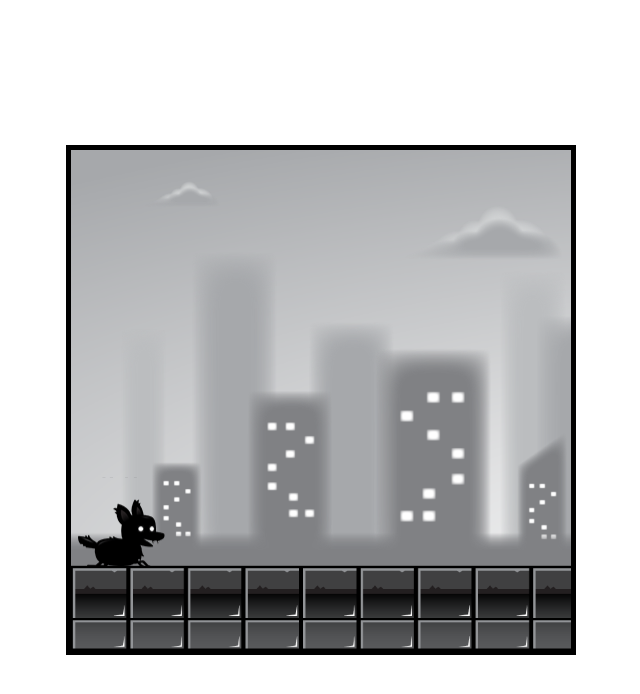
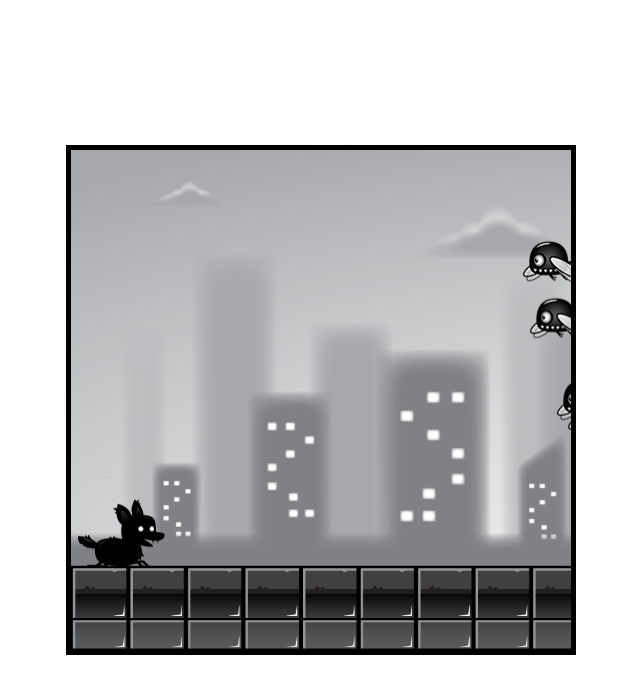
Before and after one commit to dav31974/ds_cool_game, a plain HTML site: page index.html in a window 1280 px wide. Shown: the whole page, without its empty margins (319-959 px from the left). Drawn offline with Linux system fonts and the light colour scheme; animation ran at ten frames a second.

Commit message:
flying enemy right

```diff
--- /dev/null
+++ b/enemies.js
@@ -0,0 +1,51 @@
+class Enemy {
+    constructor() {
+        this.frameX = 0;
+        this.frameY = 0;
+        this.fps = 20;
+        this.frameInterval = 1000 / this.fps;
+        this.frameTimer = 0;
+        this.markedForDeletion = false;
+    }
+    update(deltaTime) {
+        // movement
+        this.x -= this.speedX + this.game.speed;
+        this.y += this.speedY;
+        if (this.frameTimer > this.frameInterval) {
+            this.frameTimer = 0;
+            if (this.frameX < this.maxFrame) this.frameX++;
+            else this.frameX = 0;
+        } else {
+            this.frameTimer += deltaTime;
+        }
+        // check if off screen
+        if (this.x + this.width < 0) this.markedForDeletion = true;
+    }
+    draw(context) {
+        context.drawImage(this.image, this.frameX * this.width, 0, this.width, this.height, this.x, this.y, this.width, this.height)
+    }
+}
+
+export class FlyingEnemy extends Enemy {
+    constructor(game) {
+        super();
+        this.game = game;
+        this.width = 60;
+        this.height = 44;
+        this.x = this.game.width;
+        this.y = Math.random() * this.game.height * 0.5;
+        this.speedX = Math.random() + 1;
+        this.speedY = 0;
+        this.maxFrame = 5;                                       // number of frame image
+        this.image = document.getElementById('enemy_fly');
+    }
+    update(deltaTime) {
+        super.update(deltaTime);
+    }
+}
+
+export class GroundEnemy extends Enemy {
+}
+
+export class ClimbingEnemy extends Enemy {
+}
--- a/index.html
+++ b/index.html
@@ -17,6 +17,9 @@
     <img id="layer3" src="assets/layer-3.png" alt="player-png">
     <img id="layer4" src="assets/layer-4.png" alt="player-png">
     <img id="layer5" src="assets/layer-5.png" alt="player-png">
+    <img id="enemy_fly" src="assets/enemy_fly.png" alt="enemy-fly-png">
+    <img id="enemy_plant" src="assets/enemy_plant.png" alt="enemy-plant-png">
+    <img id="enemy_spider" src="assets/enemy_spider_big.png" alt="enemy-spider-png">
 
     <script type="module" src="main.js"></script>
 </body>
--- a/main.js
+++ b/main.js
@@ -1,6 +1,7 @@
 import { Player } from './player.js';
 import { InputHandler } from './input.js';
 import { Background } from './background.js';
+import { FlyingEnemy, GroundEnemy, ClimbingEnemy } from './enemies.js';
 
 window.addEventListener('load', function () {
     const canvas = document.getElementById('canvas1');
@@ -14,20 +15,40 @@ window.addEventListener('load', function () {
             this.height = height;
             this.groundMargin = 82;
             this.speed = 0;       // horizontal speed of game
-            this.maxSpeed = 2;
+            this.maxSpeed = 2;    // horizontal max speed of game
             this.background = new Background(this);
             this.player = new Player(this);
             this.input = new InputHandler();
+            this.enemies = [];
+            this.enemyTimer = 0;
+            this.enemyInterval = 1000;
         }
 
         update(deltaTime) {
             this.background.update();
             this.player.update(this.input.keys, deltaTime);
+            // handle enemies
+            if (this.enemyTimer > this.enemyInterval) {
+                this.addEnemy();
+                this.enemyTimer = 0;
+            } else {
+                this.enemyTimer += deltaTime;
+            }
+            this.enemies.forEach(enemy => {
+                enemy.update(deltaTime);
+                if (enemy.markedForDeletion) this.enemies.splice(this.enemies.indexOf(enemy), 1);
+            });
         }
 
         draw(context) {
             this.background.draw(ctx);
             this.player.draw(context);
+            this.enemies.forEach(enemy => {
+                enemy.draw(context);
+            });
+        }
+        addEnemy() {
+            this.enemies.push(new FlyingEnemy(this));
         }
     }
 
--- a/style.css
+++ b/style.css
@@ -19,6 +19,9 @@
 #layer2,
 #layer3,
 #layer4,
-#layer5 {
+#layer5,
+#enemy_fly,
+#enemy_plant,
+#enemy_spider {
     display: none;
 }
```
Also changed, not shown: assets/enemy_fly.png (added), assets/enemy_plant.png (added), assets/enemy_spider_big.png (added), 1 other file.
